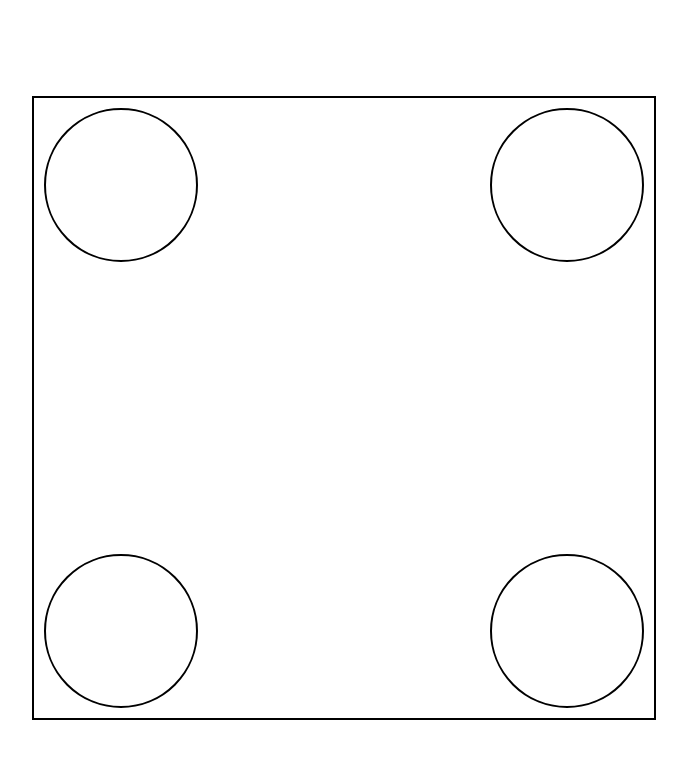
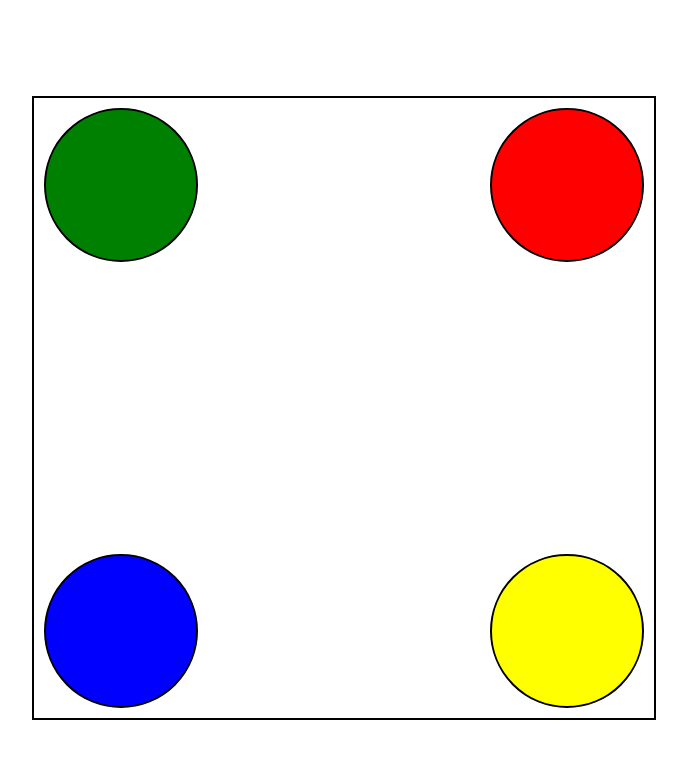
Before and after one commit to GustavoSouzinas/LUDO_GAME, an Angular app: page / in a window 1280 px wide. Shown: the top 758 px of the page, without its empty margins (304-991 px from the left). Built offline with nearby package versions, Linux system fonts and the light colour scheme.

Commit message:
Added colors class

```diff
--- a/angular.json
+++ b/angular.json
@@ -92,5 +92,8 @@
         }
       }
     }
+  },
+  "cli": {
+    "analytics": false
   }
 }
--- a/src/app/main/main.component.css
+++ b/src/app/main/main.component.css
@@ -22,10 +22,25 @@
     max-width: 150px;
     height: 100%;
     max-height: 150px;
-
     border: 2px solid black;
     border-radius: 50%;
 
+}
+
+.red{
+    background-color: red;
+}
+
+.yellow{
+    background-color: yellow;
+}
+
+.green{
+    background-color: green;
+}
+
+.blue{
+    background-color: blue;
 }
 
 .top_left{
--- a/src/app/main/main.component.html
+++ b/src/app/main/main.component.html
@@ -1,8 +1,8 @@
 <div class="container">
     <div class="square">
-        <div class="circle top_left"></div>
-        <div class="circle top_right"></div>
-        <div class="circle bottom_left"></div>
-        <div class="circle bottom_right"></div>
+        <div class="circle top_left green"></div>
+        <div class="circle top_right red"></div>
+        <div class="circle bottom_left blue"></div>
+        <div class="circle bottom_right yellow"></div>
     </div>
 </div>
```
